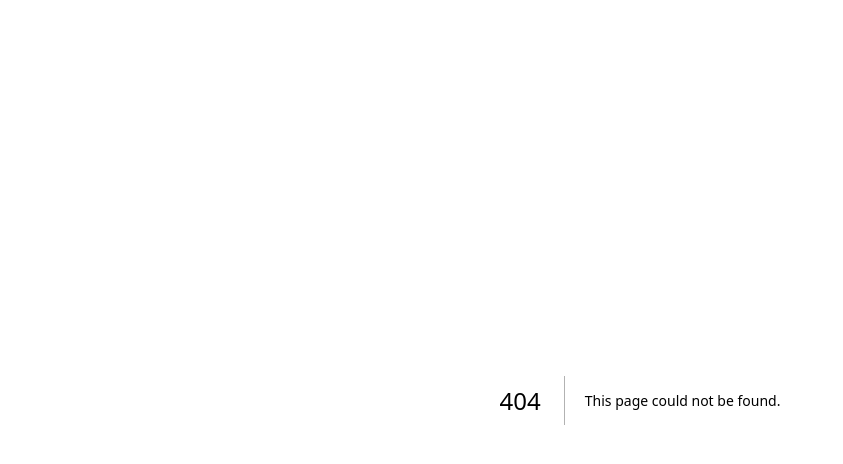
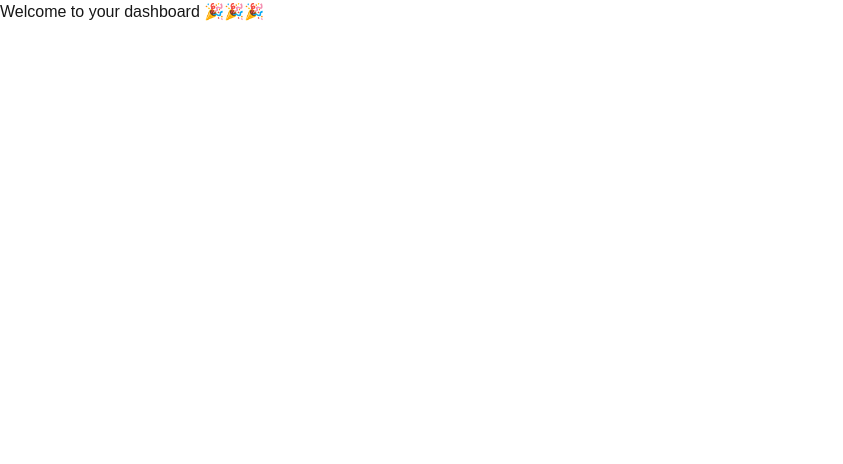
Before and after one commit to devmahmoudi/react-practices, a Next.js app in the folder next-auth/: page /dashboard in a window 1280 px wide. Before the commit this address had no page. Shown: the top 464 px of the page, without its empty margins (0-843 px from the left). Built offline with nearby package versions, Linux system fonts and the light colour scheme.

Commit message:
add dashboard page

```diff
--- /dev/null
+++ b/next-auth/app/dashboard/page.js
@@ -0,0 +1,5 @@
+export default function Dashboard() {
+    return (
+        <h1>Welcome to your dashboard 🎉🎉🎉</h1>
+    )
+}
```
